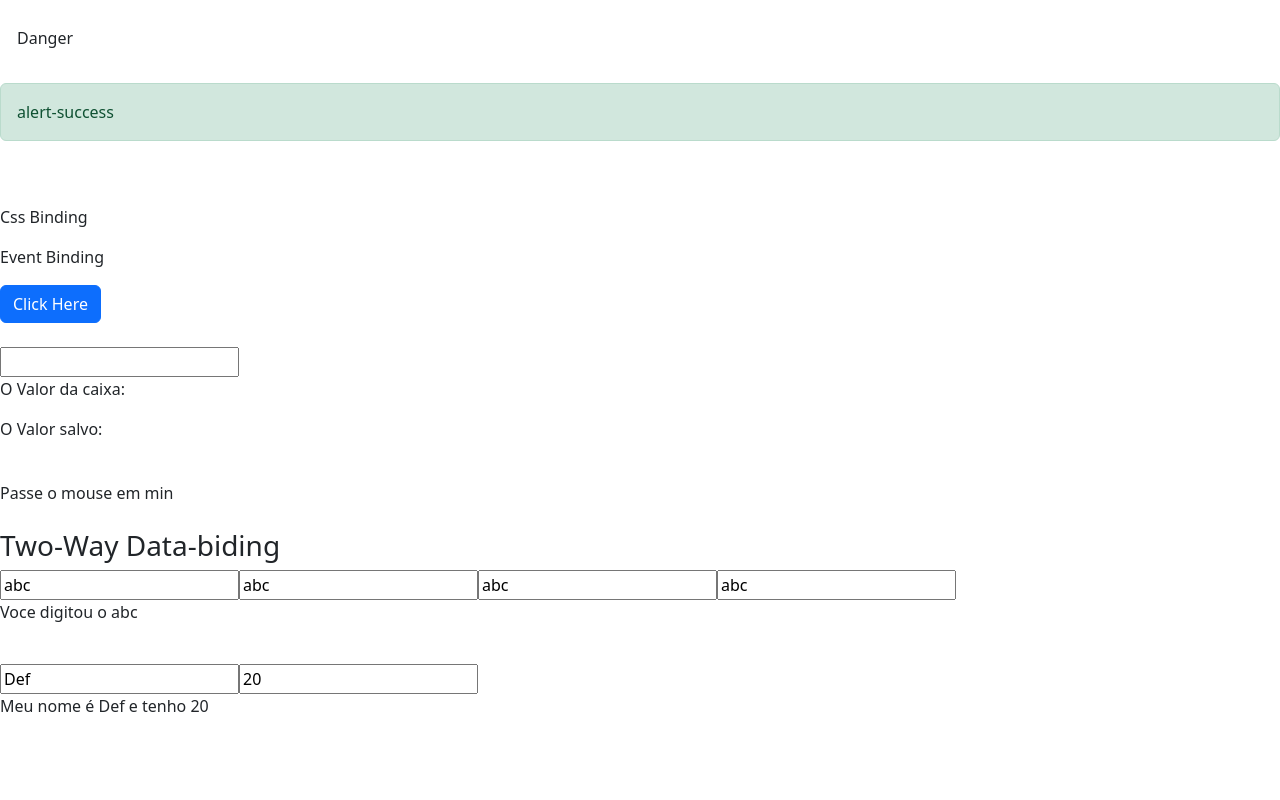
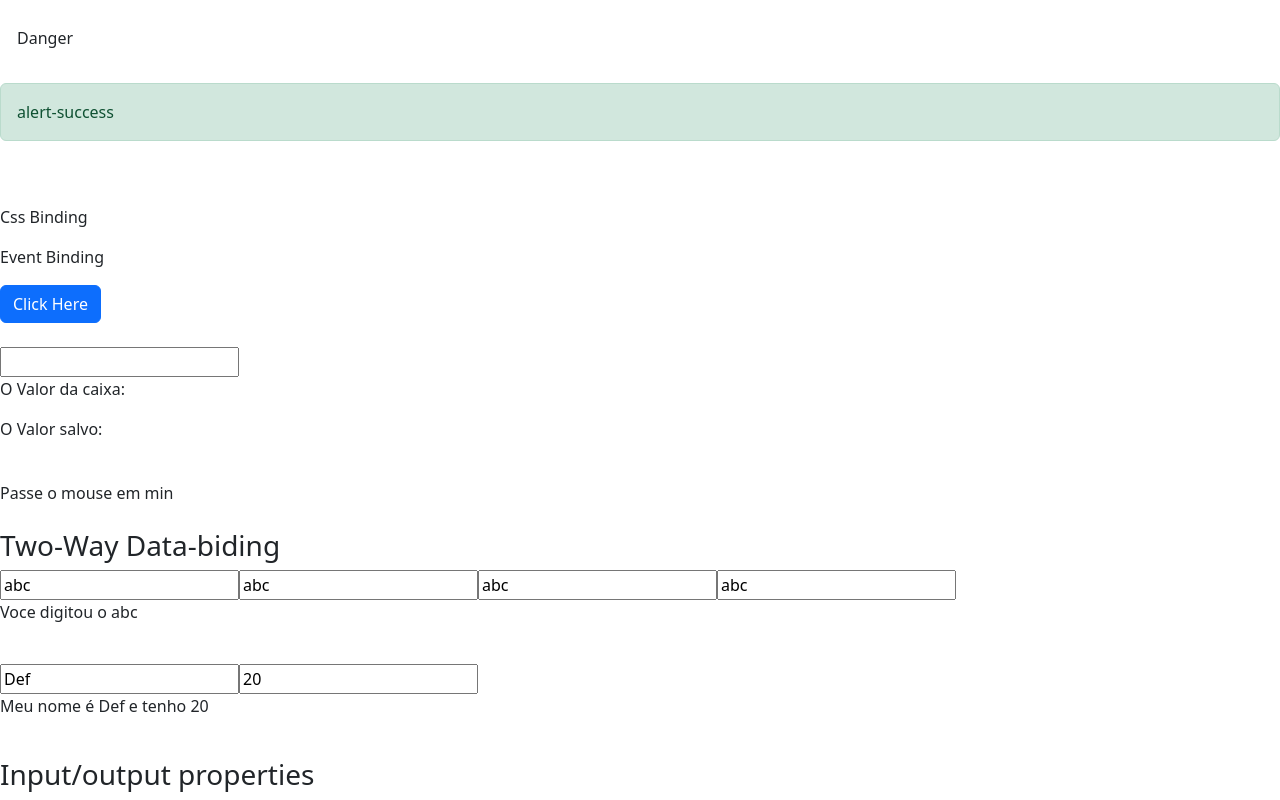
Before and after one commit to renanmello/angularstudy, an Angular app: page / in a window 1280 px wide. Shown: the part 1408-2208 px from the top of the page. Before the commit the page ends 2142 px from the top, so only its background shows below. Built offline with nearby package versions, Linux system fonts and the light colour scheme.

Commit message:
initial add of input/output properties

```diff
--- a/src/app/data-biding/data-biding.component.html
+++ b/src/app/data-biding/data-biding.component.html
@@ -136,3 +136,11 @@
     </div>
   </section>
 </div>
+<br>
+<div>
+  <section class="input-output-properties">
+    <article>
+    <h3> Input/output properties </h3>
+    </article>
+  </section>
+</div>
```
